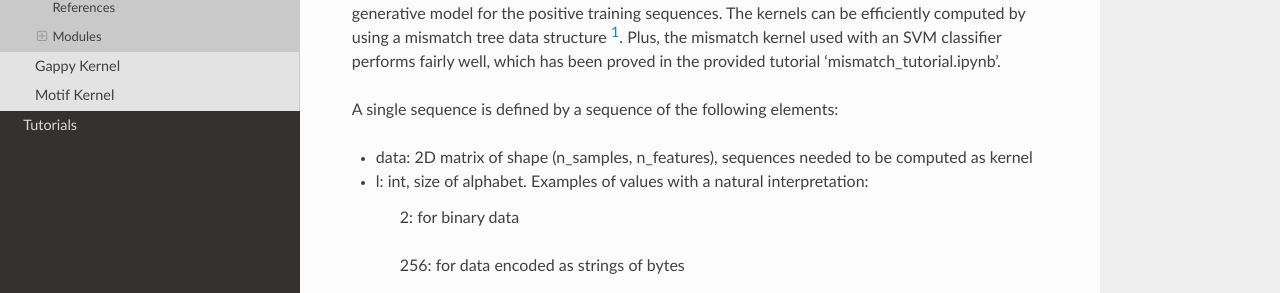
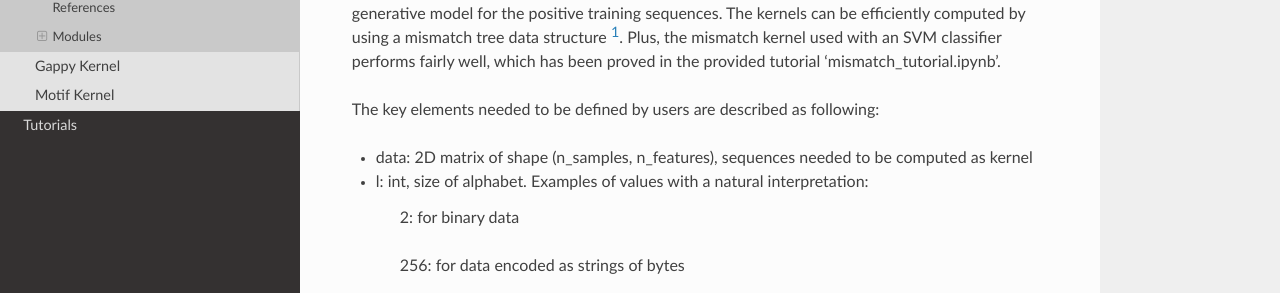
Before and after one commit to jakob-he/string-kernel, a Sphinx documentation site: the page built from docs/source/mismatch.rst, in a window 1280 px wide and 900 px high. Shown: the part 230-523 px from the top of the window. Built offline with Sphinx 7.4.7 and the Read the Docs theme 2.0.0, drawn with Linux system fonts in a browser that asks for light colours.

Commit message:
Update mismatch.rst

```diff
--- a/docs/source/mismatch.rst
+++ b/docs/source/mismatch.rst
@@ -3,7 +3,7 @@ Mismatch Kernel
 
 Mismatch kernel is used with support vector machines (SVMs) in a discriminative approach to classification problem. The mismatch kernel measures sequence similarity based on shared occurrences of **k**-length subsequences, counted with up to **m** mismatches, and do not rely on any generative model for the positive training sequences. The kernels can be efficiently computed by using a mismatch tree data structure [1]_. Plus, the mismatch kernel used with an SVM classifier performs fairly well, which has been proved in the provided tutorial 'mismatch_tutorial.ipynb'.
 
-A single sequence is defined by a sequence of the following elements:
+The key elements needed to be defined by users are described as following:
 
 - data: 2D matrix of shape (n_samples, n_features), sequences needed to be computed as kernel
 
```
